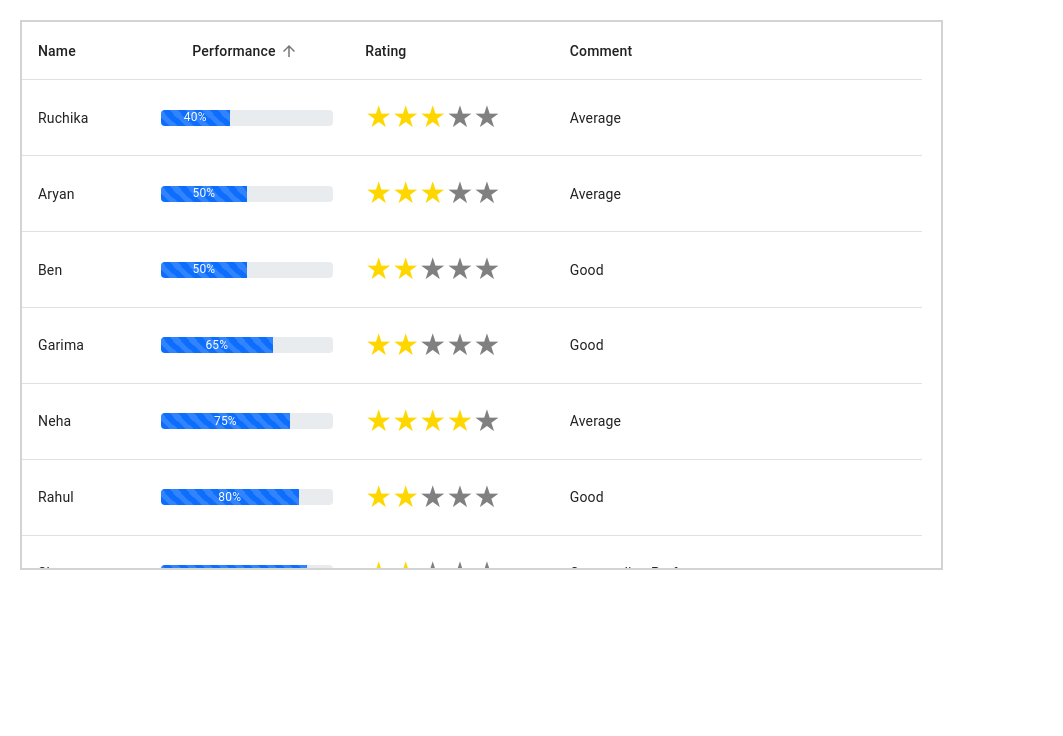
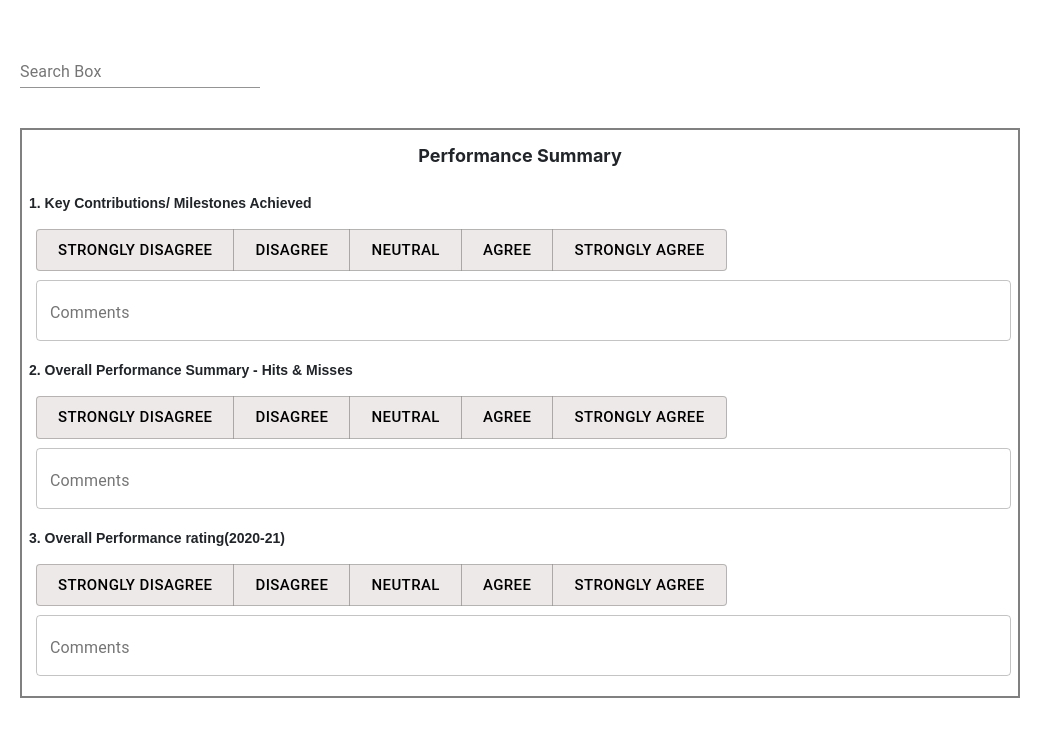
Before and after one commit to Farukh07/drs-app, a React (Create React App) app: page / in a window 1280 px wide. Shown: the top 736 px of the page, without its empty margins (0-1063 px from the left). Built offline with nearby package versions, Linux system fonts and the light colour scheme.

Commit message:
Add review screen

```diff
--- a/package.json
+++ b/package.json
@@ -4,6 +4,7 @@
   "private": true,
   "dependencies": {
     "@material-ui/core": "^4.12.3",
+    "@material-ui/lab": "^4.0.0-alpha.60",
     "@mui/icons-material": "^5.2.0",
     "@testing-library/jest-dom": "^5.15.1",
     "@testing-library/react": "^11.2.7",
--- a/src/App.css
+++ b/src/App.css
@@ -42,3 +42,48 @@
   width: 965px;
   border: 2px solid lightGrey;
 }
+
+.reviewStyle{
+  margin: 20px !important;
+  max-width: 1000px;
+  max-height: 570px;
+  overflow-y: scroll;
+  border: 2px solid grey;
+}
+
+.reviewQuestion{
+  text-align: left;
+  font-size: 14px;
+  font-family: sans-serif;
+  display: flex;
+  flex-direction: column;
+  font-weight: bold;
+  margin-left: 7px;
+}
+
+.questionText{
+  font-size: 18px;
+  font-weight: bold;
+  margin: 12px 0px;
+}
+
+.margin{
+  margin: 12px 0px 8px 0px;
+}
+.greyBtn {
+  background-color: rgb(199 181 181 / 30%) !important;
+  color: black !important;
+}
+.blueBtn {
+  background-color : #dc5627 !important;
+  color: white !important;
+}
+
+.TextFieldStyle{
+  margin: 7px
+}
+
+.reviewHeader{
+  display: flex;
+  flex-direction: row nowrap;
+}
--- /dev/null
+++ b/src/components/Review/ReviewComponent.js
@@ -0,0 +1,124 @@
+import React from 'react'
+import TextField from '@material-ui/core/TextField';
+import Button from '@material-ui/core/Button';
+import ButtonGroup from '@material-ui/core/ButtonGroup';
+// import ToggleButton from './toggleButton';
+import SearchBar from './SearchBar';
+const ReviewComponent = () => {
+
+        const buttons = [
+            {
+                "id": 1,
+                "label": "Strongly Disagree",
+                "active": false
+            },
+            {
+                "id": 2,
+                "label": "Disagree",
+                "active": false
+            },
+            {
+                "id": 3,
+                "label": "Neutral",
+                "active": false
+            },
+            {
+                "id": 4,
+                "label": "Agree",
+                "active": false
+            },
+            {
+                "id": 5,
+                "label": "Strongly Agree",
+                "active": false
+            }
+        ];
+        const reviewQuestions = [
+            {
+                questionType: 'Performance Summary',
+                displayOptions: true,
+                questions: [
+                    'Key Contributions/ Milestones Achieved',
+                    'Overall Performance Summary - Hits & Misses',
+                    'Overall Performance rating(2020-21)'
+                ]
+            },
+            {
+                questionType: 'Development Feedback',
+                displayOptions: true,
+                questions: [
+                    'Key Strengths',
+                    'Development Areas',
+                    'Next Steps'
+                ]
+            },
+            {
+                questionType: 'Development Plan',
+                displayOptions: false,
+                questions: [
+                    'Criticality',
+                    'Criticality reason- Niche Skills/Performance/ Business Critical',
+                    'Rag Status - Red/ Amber/ Green'
+                ]
+            },
+            {
+                questionType: 'Career Trajectory',
+                displayOptions: false,
+                questions: [
+                    'Next steps - Promotion/ Role change/ Continue in role/ Realignment ',
+                ]
+            }
+
+
+        ]
+        const [optionalButton, setSelectedOption] = React.useState(buttons);
+
+        const toggleButton = (id) => {
+            const buttonDetails = [...buttons];
+            const index = buttons.findIndex(stat => stat.id === id);
+            buttonDetails[index] = {...buttonDetails[index], active: !buttonDetails[index].active};
+            setSelectedOption([...buttonDetails]);
+        };
+        return (
+            <div>
+                <div className="reviewHeader">
+                    <SearchBar></SearchBar>
+                </div>
+                <div className="reviewStyle">
+                    {reviewQuestions && reviewQuestions?.map((que, index) => {
+                        return (
+                            <div>
+                            <div className="questionText">{que.questionType}</div>
+
+                            { que.questions.map((ele,index) => {
+                                return (
+                                    <div  className="reviewQuestion">
+                                        <div className="margin">{index+1}. {ele}</div>
+                                        <ButtonGroup size="large" aria-label="large button group"  className="TextFieldStyle" >
+                                            { que.displayOptions && optionalButton.map(data => {
+                                                return (
+                                                    <Button
+                                                        className = { data.active ? "blueBtn" : "greyBtn"}
+                                                        variant="outlined"  onClick={() => toggleButton(data.id)}
+                                                        >
+                                                        {data.label}
+                                                    </Button>
+                                                )
+                                            }) }
+                                        </ButtonGroup>
+                                        <div className="TextFieldStyle">
+                                            <TextField  variant="outlined"  fullWidth label="Comments" id="fullWidth" />
+                                        </div>
+                                    </div>
+                                    )
+                                })}
+                        </div>)
+                    })}
+                </div>
+
+            </div>
+
+        )
+}
+
+export default ReviewComponent
--- /dev/null
+++ b/src/components/Review/SearchBar.js
@@ -0,0 +1,35 @@
+import React, { useState } from 'react'
+import TextField from '@material-ui/core/TextField';
+import Autocomplete from '@material-ui/lab/Autocomplete';
+
+const SearchBar = () => {
+
+const [myOptions, setMyOptions] = useState([])
+
+const getDataFromAPI = () => {
+    const employeeDetails = [
+       'Tiger Nixon', 'Devling', 'Davolio Nancy', 'Leverling Janet', 'Yoshi Nagase', 'Shweta', 'Rachel', 'Ross Geller', 'Monica', 'Chandler'
+    ]
+	setMyOptions(employeeDetails)
+}
+
+return (
+	<div style={{marginTop: '20px' }}>
+	<Autocomplete
+		style={{ width: 240, padding:0, margin:20 }}
+		freeSolo
+		autoComplete
+		autoHighlight
+		options={myOptions}
+		renderInput={(params) => (
+		<TextField {...params}
+			onChange={getDataFromAPI}
+			label="Search Box"
+		/>
+		)}
+	/>
+	</div>
+);
+}
+
+export default SearchBar
--- a/src/components/header-component/HeaderComponent.js
+++ b/src/components/header-component/HeaderComponent.js
@@ -1,11 +1,11 @@
 import React, { Component } from 'react';
 import HomeComponent from '../Home/HomeComponent';
-
+import ReviewComponent from '../Review/ReviewComponent';
 class HeaderComponent extends Component {
     render() {
         return (
             <div className="row">
-                <HomeComponent></HomeComponent>
+                <ReviewComponent></ReviewComponent>
             </div>
         );
     }
```
